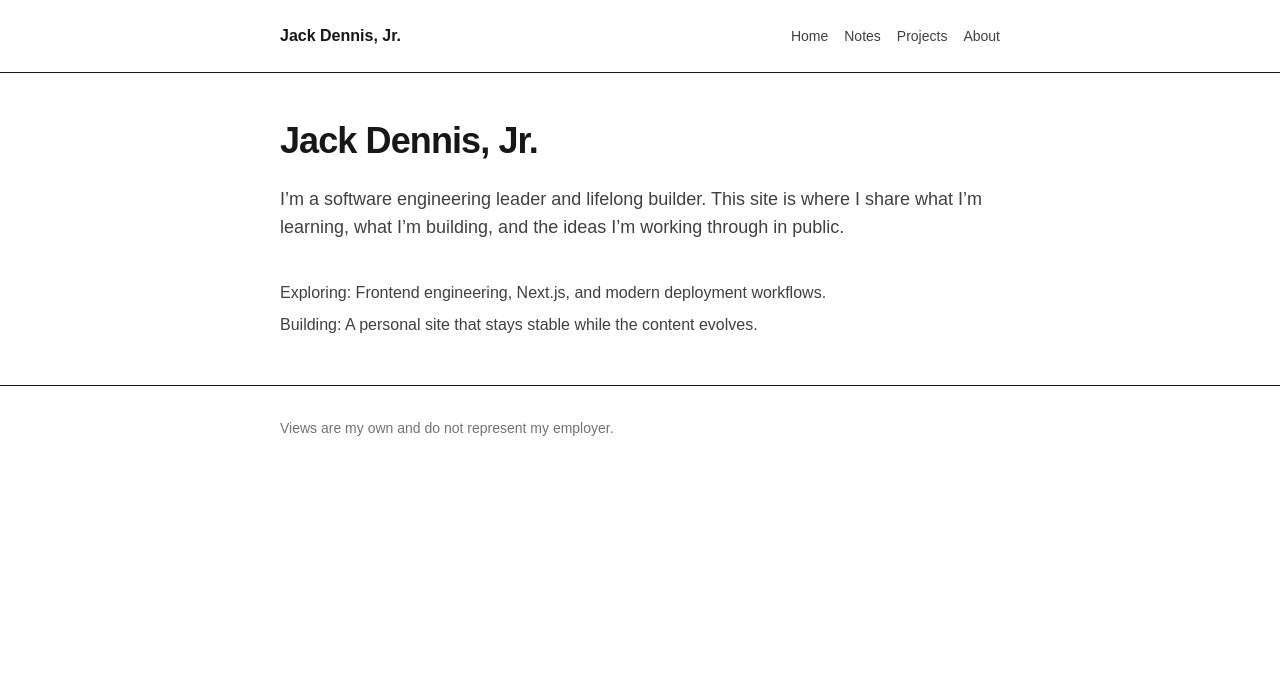
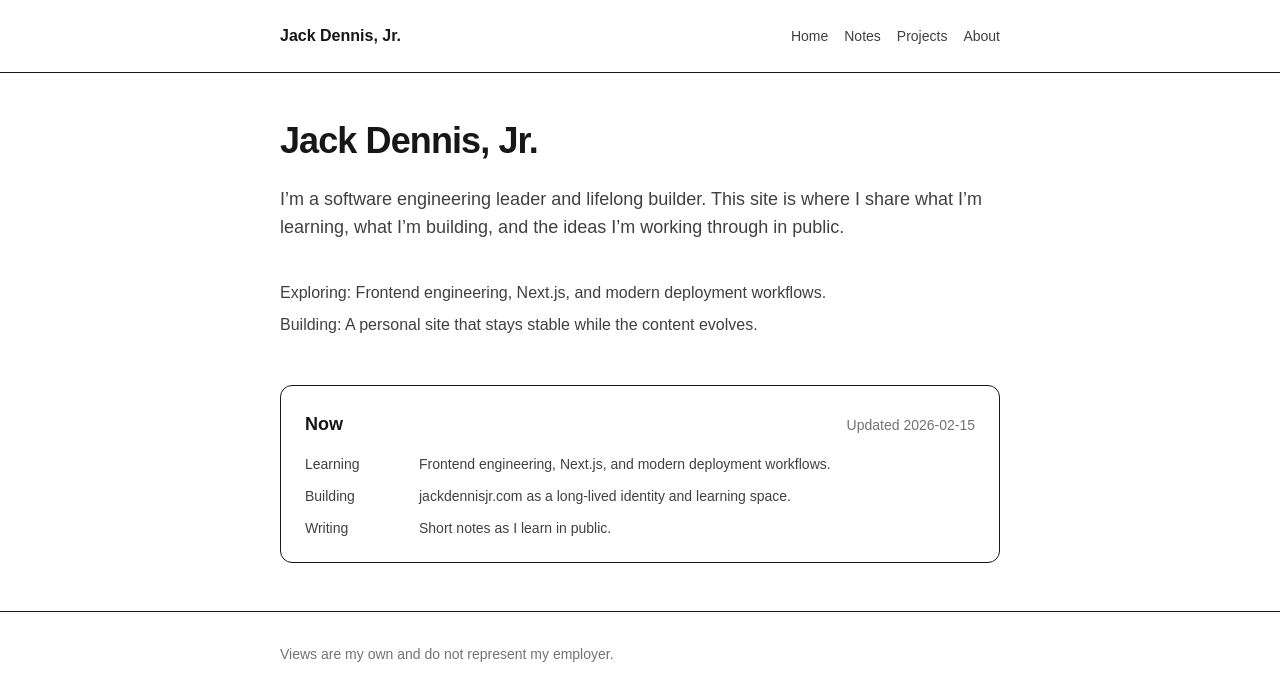
Before and after one commit to jack-kc/jackdennisjr-site, a Next.js app: page / in a window 1280 px wide. Shown: the top 700 px of the page. Built offline with nearby package versions, Linux system fonts and the light colour scheme.

Commit message:
Fix typo in name

```diff
--- a/app/page.tsx
+++ b/app/page.tsx
@@ -1,3 +1,5 @@
+import { now } from "../content/now";
+
 export default function Home() {
   return (
     <>
@@ -16,6 +18,22 @@ export default function Home() {
           <span className="font-medium">Building:</span> A personal site that stays stable while the content evolves.
         </p>
       </div>
+
+      <section className="mt-12 rounded-xl border bg-white p-6">
+        <div className="flex items-baseline justify-between gap-4">
+          <h2 className="text-lg font-semibold">Now</h2>
+          <div className="text-sm text-neutral-500">Updated {now.updated}</div>
+        </div>
+
+        <dl className="mt-4 space-y-3">
+          {now.items.map((item) => (
+            <div key={item.label} className="grid grid-cols-1 gap-1 sm:grid-cols-[110px_1fr]">
+              <dt className="text-sm font-medium text-neutral-700">{item.label}</dt>
+              <dd className="text-sm text-neutral-700">{item.value}</dd>
+            </div>
+          ))}
+        </dl>
+      </section>
     </>
   );
 }
--- /dev/null
+++ b/content/now.tsx
@@ -0,0 +1,8 @@
+export const now = {
+    updated: "2026-02-15",
+    items: [
+      { label: "Learning", value: "Frontend engineering, Next.js, and modern deployment workflows." },
+      { label: "Building", value: "jackdennisjr.com as a long-lived identity and learning space." },
+      { label: "Writing", value: "Short notes as I learn in public." },
+    ],
+  };
```
